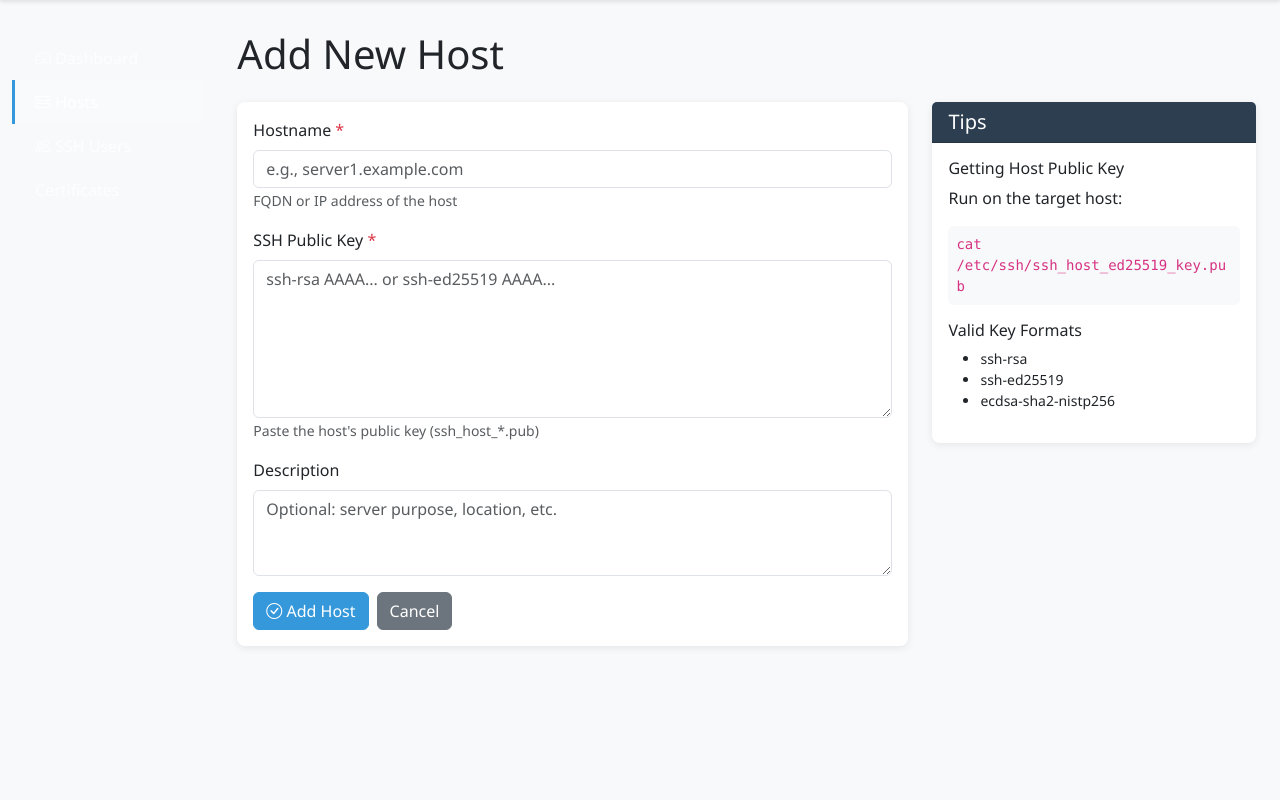
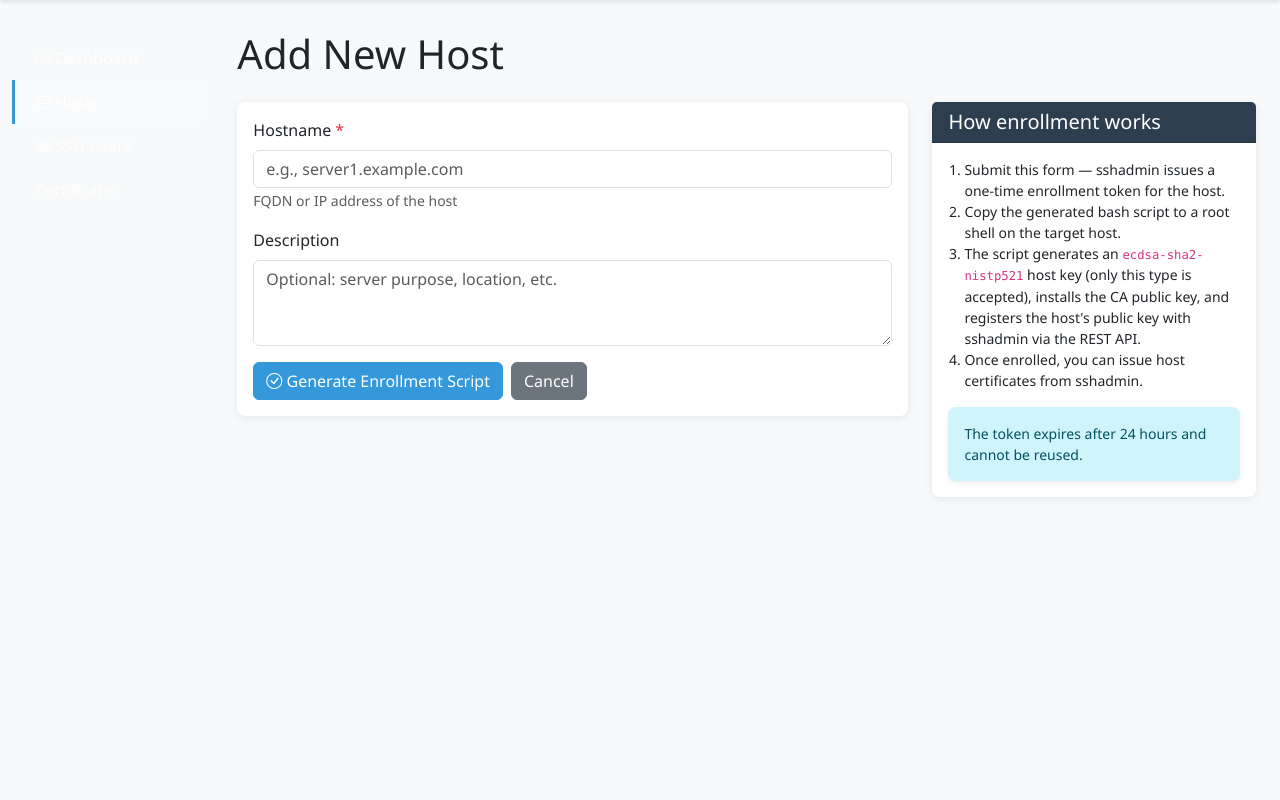
Before and after one commit to kurt-cb/sshadmin, a Flask app: page /hosts/add in a window 1280 px wide. Shown: the part 62-862 px from the top of the page. Run offline with Flask 3, Linux system fonts and the light colour scheme; the visitor is signed in with stand-in values (Sample User, id 1).

Commit message:
script based enrollment

```diff
--- a/sshadmin.py
+++ b/sshadmin.py
@@ -8,9 +8,13 @@ from werkzeug.security import generate_password_hash, check_password_hash
 from datetime import datetime, timedelta
 import os
 import json
+import secrets
 from pathlib import Path
 import subprocess
 import tempfile
+
+ALLOWED_HOST_KEY_TYPE = 'ecdsa-sha2-nistp521'
+ENROLLMENT_TOKEN_TTL_HOURS = 24
 
 app = Flask(__name__)
 app.config['SECRET_KEY'] = os.environ.get('SECRET_KEY', 'dev-secret-key-change-in-production')
@@ -45,12 +49,26 @@ class Host(db.Model):
     id = db.Column(db.Integer, primary_key=True)
     hostname = db.Column(db.String(255), unique=True, nullable=False)
     description = db.Column(db.Text)
-    public_key = db.Column(db.Text, nullable=False)
+    public_key = db.Column(db.Text, nullable=True)
     created_at = db.Column(db.DateTime, default=datetime.utcnow)
     created_by_id = db.Column(db.Integer, db.ForeignKey('user.id'), nullable=False)
 
+    enrollment_token = db.Column(db.String(64), unique=True, nullable=True, index=True)
+    enrollment_expires_at = db.Column(db.DateTime, nullable=True)
+    enrolled_at = db.Column(db.DateTime, nullable=True)
+
     creator = db.relationship('User', backref='hosts')
     certificates = db.relationship('Certificate', backref='host', lazy=True, cascade='all, delete-orphan')
+
+    @property
+    def is_enrolled(self):
+        return self.enrolled_at is not None and self.public_key
+
+    def issue_enrollment_token(self):
+        self.enrollment_token = secrets.token_urlsafe(32)
+        self.enrollment_expires_at = datetime.utcnow() + timedelta(hours=ENROLLMENT_TOKEN_TTL_HOURS)
+        self.enrolled_at = None
+        self.public_key = None
 
 
 class SSHUser(db.Model):
@@ -279,14 +297,13 @@ def hosts():
 @app.route('/hosts/add', methods=['GET', 'POST'])
 @login_required
 def add_host():
-    """Add new host"""
+    """Add new host (issues enrollment token; host self-registers via script)"""
     if request.method == 'POST':
-        hostname = request.form.get('hostname')
+        hostname = (request.form.get('hostname') or '').strip()
         description = request.form.get('description')
-        public_key = request.form.get('public_key')
 
-        if not hostname or not public_key:
-            flash('Hostname and public key are required', 'danger')
+        if not hostname:
+            flash('Hostname is required', 'danger')
             return redirect(url_for('add_host'))
 
         if Host.query.filter_by(hostname=hostname).first():
@@ -296,16 +313,86 @@ def add_host():
         host = Host(
             hostname=hostname,
             description=description,
-            public_key=public_key,
-            created_by_id=current_user.id
+            created_by_id=current_user.id,
         )
+        host.issue_enrollment_token()
         db.session.add(host)
         db.session.commit()
 
-        flash(f'Host {hostname} added successfully', 'success')
+        return redirect(url_for('enroll_host', host_id=host.id))
+
+    return render_template('add_host.html')
+
+
+@app.route('/hosts/<int:host_id>/enroll')
+@login_required
+def enroll_host(host_id):
+    """Show the bash enrollment script for a pending host."""
+    host = Host.query.get_or_404(host_id)
+
+    if host.is_enrolled:
+        flash(f'Host {host.hostname} is already enrolled.', 'info')
         return redirect(url_for('hosts'))
 
-    return render_template('add_host.html')
+    if not host.enrollment_token or host.enrollment_expires_at < datetime.utcnow():
+        host.issue_enrollment_token()
+        db.session.commit()
+        flash('Enrollment token expired; a new one was issued.', 'info')
+
+    server_url = request.url_root.rstrip('/')
+    script = render_template(
+        'enrollment_script.sh',
+        server_url=server_url,
+        token=host.enrollment_token,
+        hostname=host.hostname,
+        key_type=ALLOWED_HOST_KEY_TYPE,
+    )
+
+    return render_template(
+        'enroll_host.html',
+        host=host,
+        script=script,
+        expires_at=host.enrollment_expires_at,
+    )
+
+
+@app.route('/hosts/<int:host_id>/enroll/script')
+@login_required
+def enroll_host_script(host_id):
+    """Download the enrollment script as a .sh file."""
+    host = Host.query.get_or_404(host_id)
+    if host.is_enrolled or not host.enrollment_token:
+        flash('No active enrollment for this host.', 'danger')
+        return redirect(url_for('hosts'))
+
+    server_url = request.url_root.rstrip('/')
+    script = render_template(
+        'enrollment_script.sh',
+        server_url=server_url,
+        token=host.enrollment_token,
+        hostname=host.hostname,
+        key_type=ALLOWED_HOST_KEY_TYPE,
+    )
+    from flask import Response
+    return Response(
+        script,
+        mimetype='text/x-shellscript',
+        headers={'Content-Disposition': f'attachment; filename=enroll-{host.hostname}.sh'},
+    )
+
+
+@app.route('/hosts/<int:host_id>/enroll/regenerate', methods=['POST'])
+@login_required
+def regenerate_enrollment(host_id):
+    """Issue a fresh enrollment token for a pending host."""
+    host = Host.query.get_or_404(host_id)
+    if host.is_enrolled:
+        flash('Host is already enrolled; cannot regenerate token.', 'danger')
+        return redirect(url_for('hosts'))
+    host.issue_enrollment_token()
+    db.session.commit()
+    flash('New enrollment token issued.', 'success')
+    return redirect(url_for('enroll_host', host_id=host.id))
 
 
 @app.route('/hosts/<int:host_id>/delete', methods=['POST'])
@@ -441,13 +528,17 @@ def issue_user_cert():
 @login_required
 def issue_host_cert():
     """Issue host certificate"""
-    hosts = Host.query.all()
+    hosts = [h for h in Host.query.all() if h.is_enrolled]
 
     if request.method == 'POST':
         host_id = request.form.get('host_id')
         valid_days = int(request.form.get('valid_days', 365))
 
         host = Host.query.get_or_404(host_id)
+
+        if not host.is_enrolled:
+            flash(f'Host {host.hostname} has not completed enrollment.', 'danger')
+            return redirect(url_for('issue_host_cert'))
 
         try:
             with tempfile.NamedTemporaryFile(mode='w', delete=False, suffix='.pub') as f:
@@ -502,6 +593,51 @@ def api_ca_status():
     return jsonify({'ca_available': has_ca})
 
 
+@app.route('/api/ca-pubkey')
+def api_ca_pubkey():
+    """Public CA public key for client trust installation."""
+    if not os.path.exists(cert_gen.ca_pubkey):
+        return ('CA public key not configured', 503, {'Content-Type': 'text/plain'})
+    with open(cert_gen.ca_pubkey, 'r') as f:
+        data = f.read()
+    return (data, 200, {'Content-Type': 'text/plain; charset=utf-8'})
+
+
+@app.route('/api/enroll/host', methods=['POST'])
+def api_enroll_host():
+    """Token-authenticated host self-enrollment. Body: {token, public_key}."""
+    payload = request.get_json(silent=True) or request.form
+    token = (payload.get('token') or '').strip()
+    public_key = (payload.get('public_key') or '').strip()
+
+    if not token or not public_key:
+        return jsonify({'ok': False, 'error': 'token and public_key required'}), 400
+
+    host = Host.query.filter_by(enrollment_token=token).first()
+    if not host:
+        return jsonify({'ok': False, 'error': 'invalid token'}), 403
+
+    if host.enrolled_at is not None:
+        return jsonify({'ok': False, 'error': 'token already used'}), 409
+
+    if host.enrollment_expires_at is None or host.enrollment_expires_at < datetime.utcnow():
+        return jsonify({'ok': False, 'error': 'token expired'}), 403
+
+    if not public_key.startswith(ALLOWED_HOST_KEY_TYPE + ' '):
+        return jsonify({
+            'ok': False,
+            'error': f'host key must be {ALLOWED_HOST_KEY_TYPE}',
+        }), 400
+
+    host.public_key = public_key
+    host.enrolled_at = datetime.utcnow()
+    host.enrollment_token = None
+    host.enrollment_expires_at = None
+    db.session.commit()
+
+    return jsonify({'ok': True, 'hostname': host.hostname})
+
+
 @app.errorhandler(404)
 def not_found(error):
     """Handle 404 errors"""
--- a/templates/add_host.html
+++ b/templates/add_host.html
@@ -18,13 +18,6 @@
                     </div>
 
                     <div class="mb-3">
-                        <label for="public_key" class="form-label">SSH Public Key <span class="text-danger">*</span></label>
-                        <textarea class="form-control" id="public_key" name="public_key" rows="6"
-                                  placeholder="ssh-rsa AAAA... or ssh-ed25519 AAAA..." required></textarea>
-                        <small class="form-text text-muted">Paste the host's public key (ssh_host_*.pub)</small>
-                    </div>
-
-                    <div class="mb-3">
                         <label for="description" class="form-label">Description</label>
                         <textarea class="form-control" id="description" name="description" rows="3"
                                   placeholder="Optional: server purpose, location, etc."></textarea>
@@ -32,7 +25,7 @@
 
                     <div class="d-flex gap-2">
                         <button type="submit" class="btn btn-primary">
-                            <i class="bi bi-check-circle"></i> Add Host
+                            <i class="bi bi-check-circle"></i> Generate Enrollment Script
                         </button>
                         <a href="/hosts" class="btn btn-secondary">Cancel</a>
                     </div>
@@ -44,19 +37,20 @@
     <div class="col-md-4">
         <div class="card">
             <div class="card-header">
-                <h5 class="mb-0">Tips</h5>
+                <h5 class="mb-0">How enrollment works</h5>
             </div>
             <div class="card-body">
-                <h6>Getting Host Public Key</h6>
-                <p>Run on the target host:</p>
-                <code class="d-block bg-light p-2 rounded mb-3 text-break">cat /etc/ssh/ssh_host_ed25519_key.pub</code>
-
-                <h6>Valid Key Formats</h6>
-                <ul class="small">
-                    <li>ssh-rsa</li>
-                    <li>ssh-ed25519</li>
-                    <li>ecdsa-sha2-nistp256</li>
-                </ul>
+                <ol class="small ps-3">
+                    <li>Submit this form &mdash; sshadmin issues a one-time enrollment token for the host.</li>
+                    <li>Copy the generated bash script to a root shell on the target host.</li>
+                    <li>The script generates an <code>ecdsa-sha2-nistp521</code> host key
+                        (only this type is accepted), installs the CA public key, and
+                        registers the host's public key with sshadmin via the REST API.</li>
+                    <li>Once enrolled, you can issue host certificates from sshadmin.</li>
+                </ol>
+                <div class="alert alert-info small mb-0">
+                    The token expires after 24 hours and cannot be reused.
+                </div>
             </div>
         </div>
     </div>
```
Also changed, not shown: templates/enroll_host.html (added, +95 -0 lines), templates/hosts.html (+14 -0 lines), 1 other file.
